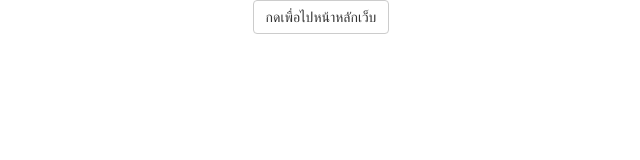
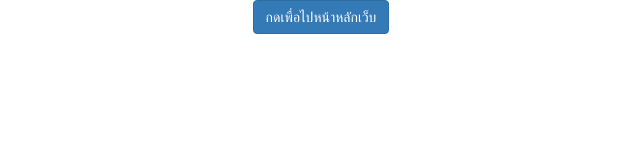
Before and after one commit to pureexe/httpsredirect, a plain HTML site: page pureapp_integation/index.html in a window 1280 px wide. Shown: the whole page, without its empty margins (319-959 px from the left). Drawn offline with nearby package versions, Linux system fonts and the light colour scheme.

Commit message:
Update index.html

```diff
--- a/pureapp_integation/index.html
+++ b/pureapp_integation/index.html
@@ -11,6 +11,6 @@
      <script src="https://maxcdn.bootstrapcdn.com/bootstrap/3.2.0/js/bootstrap.min.js"></script>
 </head>
 <body>
-<center><a class="btn btn-default" href="http://message.pureapp.in.th/">กดเพื่อไปหน้าหลักเว็บ</a></center>
+<center><a class="btn btn-primary" href="http://message.pureapp.in.th/">กดเพื่อไปหน้าหลักเว็บ</a></center>
 </body>
 </html>
```
